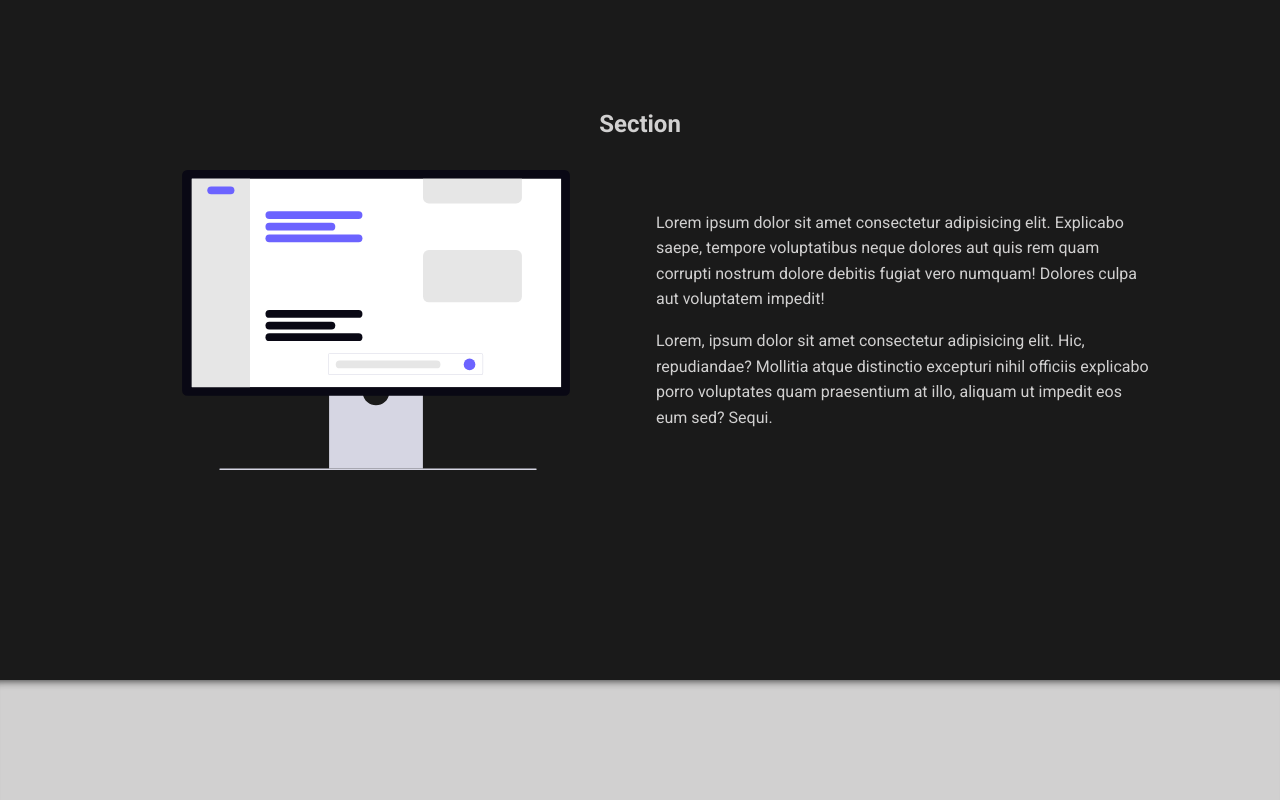
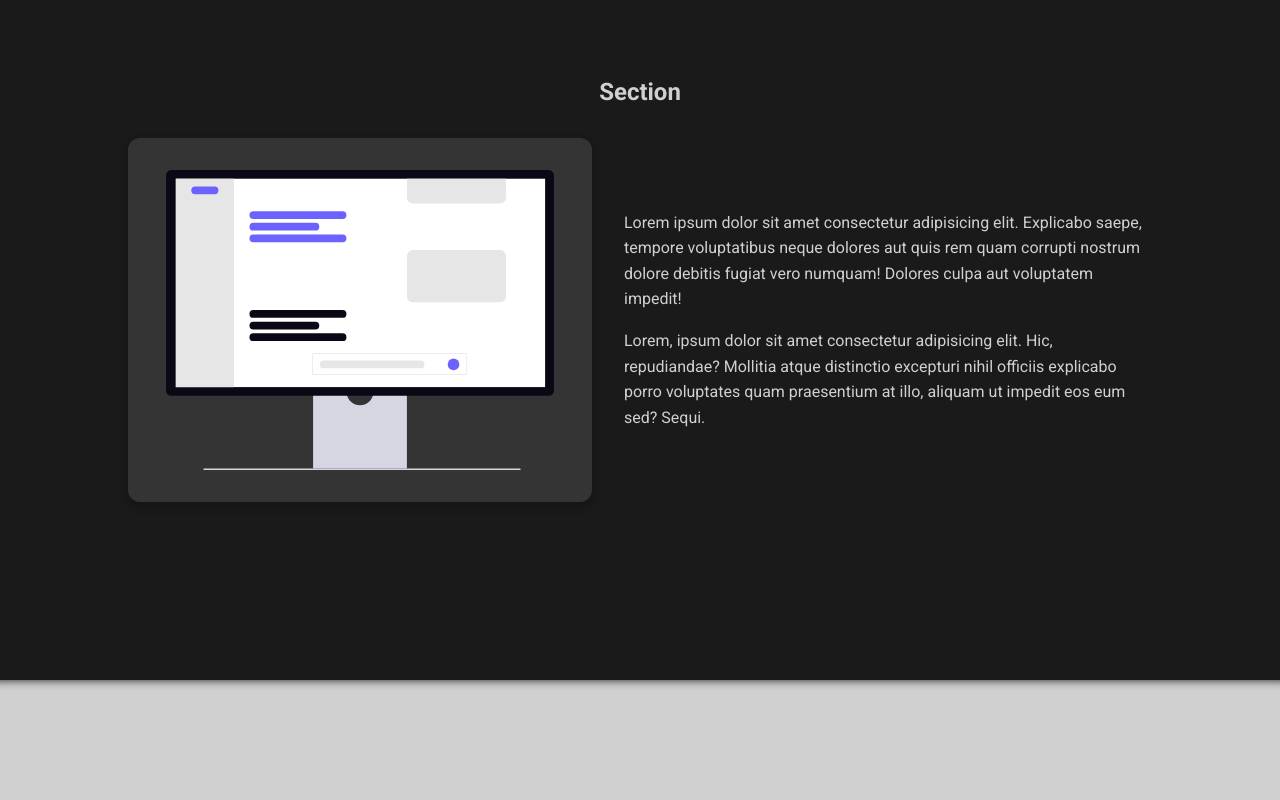
Before and after one commit to kevinsctfries/Lumora, a Next.js app: page / in a window 1280 px wide. Shown: the part 1720-2520 px from the top of the page. Built offline with nearby package versions, Linux system fonts and the light colour scheme.

Commit message:
style: adjust image placeholder sizing to shrink-wrap content, add background styling to images

```diff
--- a/src/app/globals.scss
+++ b/src/app/globals.scss
@@ -2,6 +2,7 @@
   --background: #1a1a1a;
   --foreground: #d1d0d0;
   --secondary: #b8b6b6;
+  --tertiary: #343434;
 }
 
 html {
--- a/src/app/page.module.scss
+++ b/src/app/page.module.scss
@@ -150,15 +150,24 @@
                 }
 
                 .imagePlaceholder {
-                    flex: 1;
-                    display: flex;
+                    display: inline-flex;
                     justify-content: center;
                     align-items: center;
+                    background: var(--secondary);
+                    padding: 2rem;
+                    border-radius: 0.75rem;
+                    box-shadow: 0 4px 10px rgba(0, 0, 0, 0.25);
+                    flex: 0 0 auto;
+                    width: auto;
                 }
             }
 
             &:nth-child(odd) .contentRow {
                 flex-direction: row-reverse;
+
+                .imagePlaceholder {
+                    background-color: var(--tertiary);
+                }
             }
         }
     }
```
